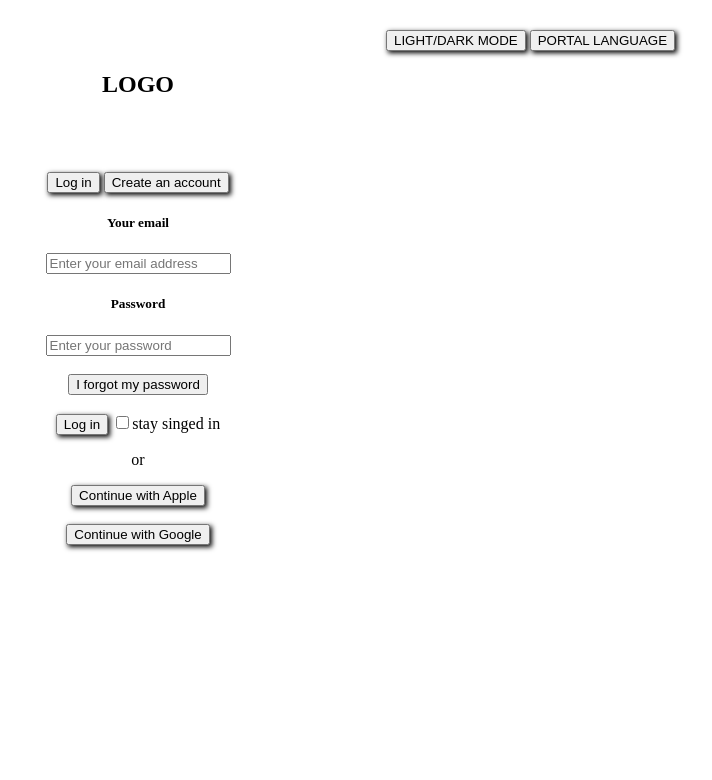
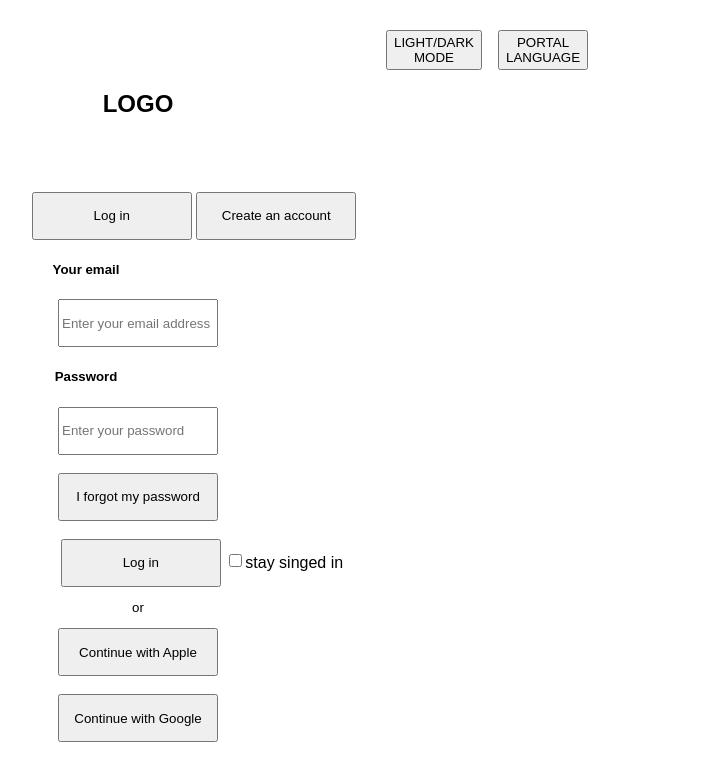
Before and after one commit to mark61-done/registration-form, a plain HTML site: page index.html in a window 1280 px wide. Shown: the whole page, without its empty margins (502-1214 px from the left). Drawn offline with Linux system fonts and the light colour scheme.

Commit message:
Update style.css

```diff
--- a/style.css
+++ b/style.css
@@ -1,19 +1,55 @@
 *{
     box-sizing: border-box;
+    font-family: sans-serif;
 }
+
 .btn{
     margin-left: 55rem;
     margin-top: 30px;
+    display: flex;
+    width: 5rem;
+    height: 5vh;
+    gap: 1rem;
+    background-color: transparent;
 }
 .form{
     align-items: center;
     text-align: center;
+}
+h5{
+    margin-right: 6.5rem;
 }
 .or{
     align-items: center;
     text-align: center;
 }
 button{
-    box-shadow: 2px 2px 5px black;
     cursor: pointer;
 }
+.loggin{
+    margin-left: 8rem;
+    width: 10rem;
+    height: 6vh;
+}
+.password{
+    width: 10rem;
+    height: 6vh;
+}
+.form-input{
+    width: 10rem;
+    height: 6vh;
+}
+.btn0{
+    margin-left: 7rem;
+}
+.btn1{
+    width: 10rem;
+    height: 6vh;
+}
+.btn2{
+    width: 10rem;
+    height: 6vh;
+}
+p{
+    font-size: smaller;
+}
```
